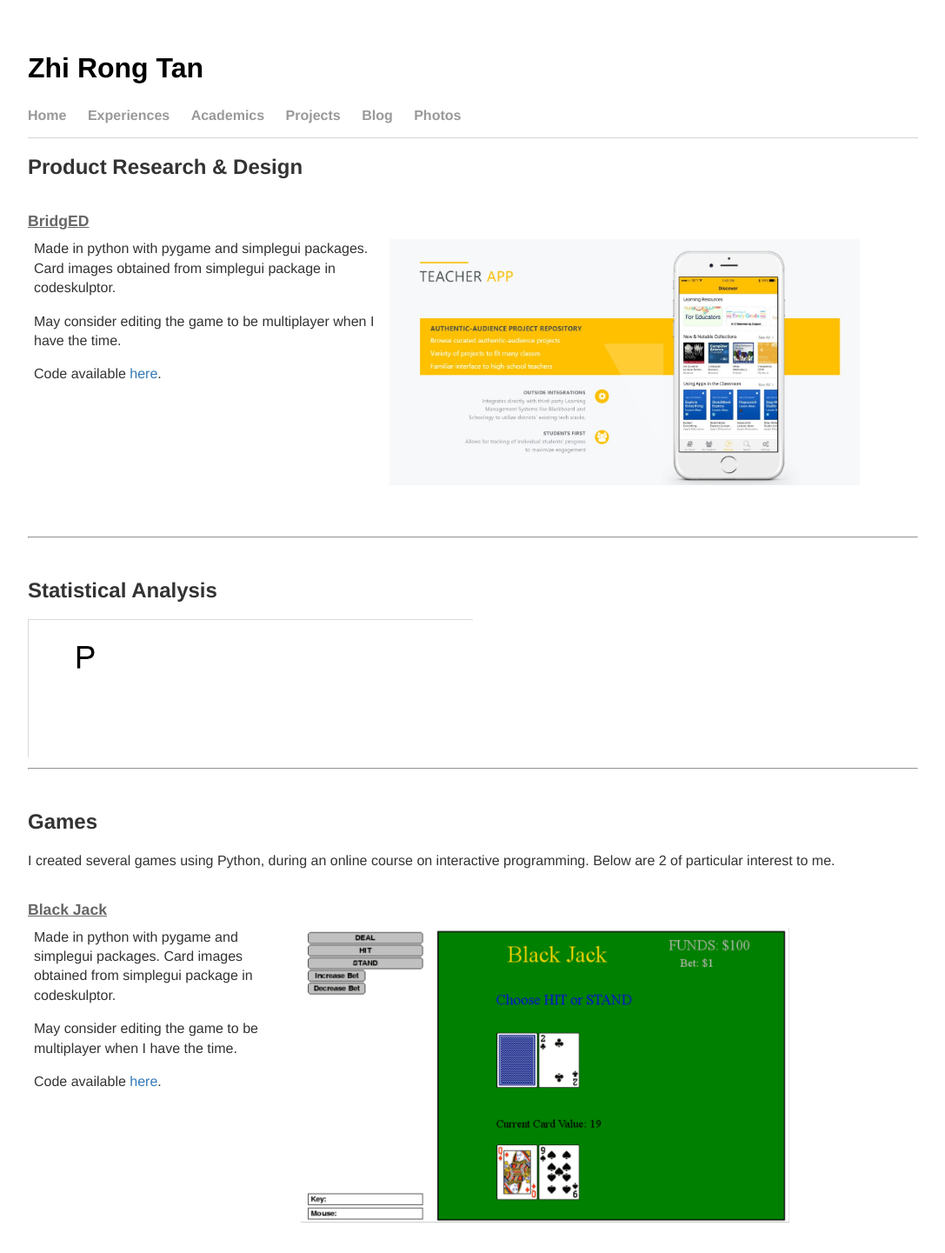
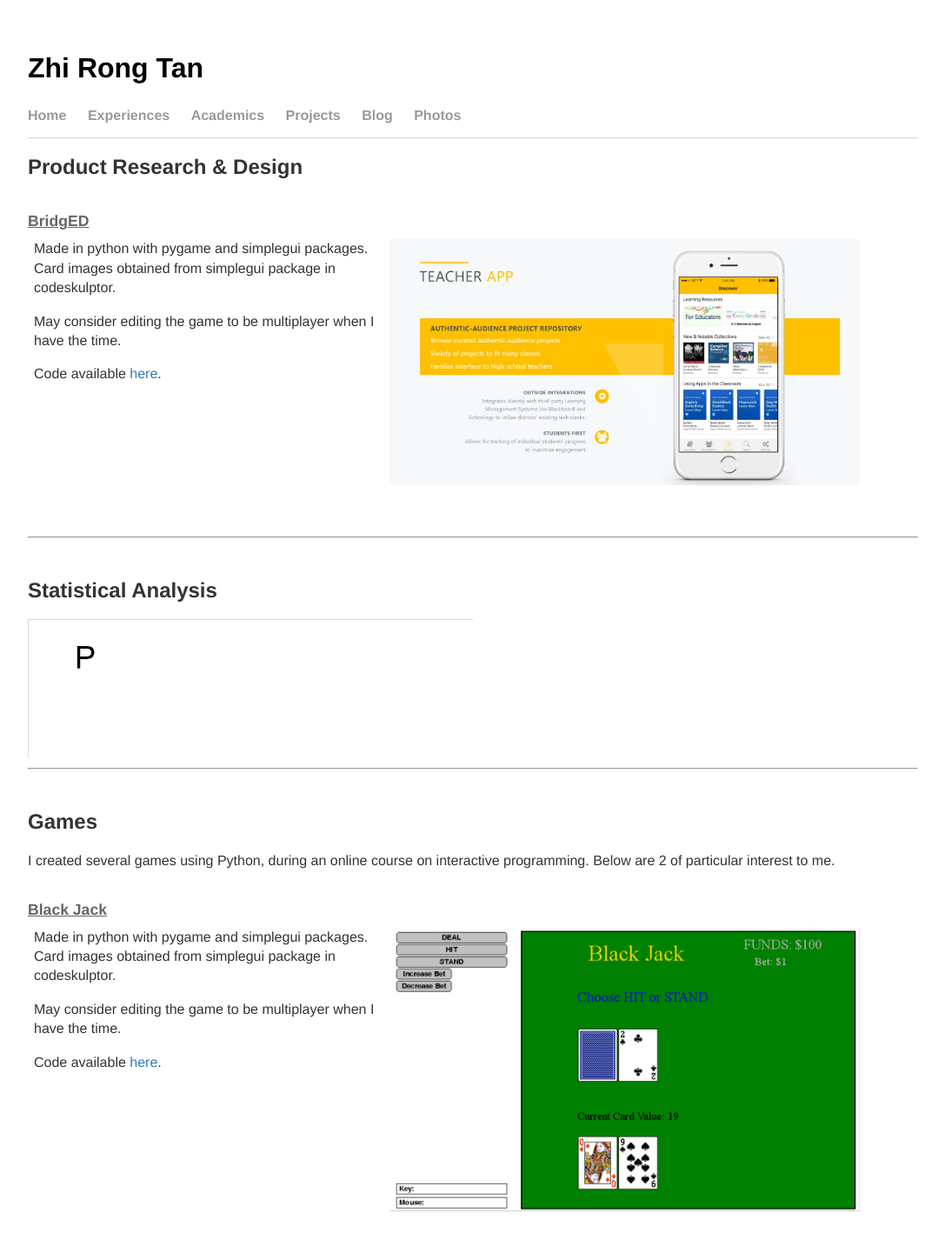
Before and after one commit to tanzhirong/tanzhirong.github.io, a Jekyll site: the page built from projects/index.html, in a window 1280 px wide. Shown: the top 1441 px of the page at 87% size, without its empty margins (96-1183 px from the left). Built offline with Jekyll 4.4.1, drawn with Linux system fonts in a browser that asks for light colours; grey boxes are pictures that could not be loaded.

Commit message:
Update index.html

```diff
--- a/projects/index.html
+++ b/projects/index.html
@@ -36,12 +36,12 @@ title: Projects | Zhi Rong Tan
 <table>
     <tr>
         <div class="project_title"><b><u>Black Jack</u></b></div>
-    <td width="30%">
+    <td width="40%">
         <p>Made in python with pygame and simplegui packages. Card images obtained from simplegui package in codeskulptor.</p>
         <p>May consider editing the game to be multiplayer when I have the time.</p>
         <p>Code available <a target="_blank" href="https://github.com/tanzhirong/Python-Projects-Games/blob/master/BlackJack_Edited081118.py">here</a>.</p>
     </td>
-    <td><img src="blackjack.gif" position="absolute" margin="auto" width="80%">
+    <td><img src="blackjack.gif" position="absolute" margin="auto" width="90%">
             </td>
   </tr>
 </table>
@@ -53,7 +53,7 @@ title: Projects | Zhi Rong Tan
         <p>Background, rocket and asteroid images obtained from simplegui package in codeskulptor.</p>
         <p>Code available <a target="_blank" href="https://github.com/tanzhirong/Python-Projects-Games/blob/master/Asteroids_Updated081118.py">here</a>.</p>
 </td>
-        <td width="70%"><img src="shoot.gif" position="absolute" margin="auto" width="80%">
+        <td width="60%"><img src="shoot.gif" position="absolute" margin="auto" width="90%">
     </td>
 </tr></table>
 <br><br>
```
